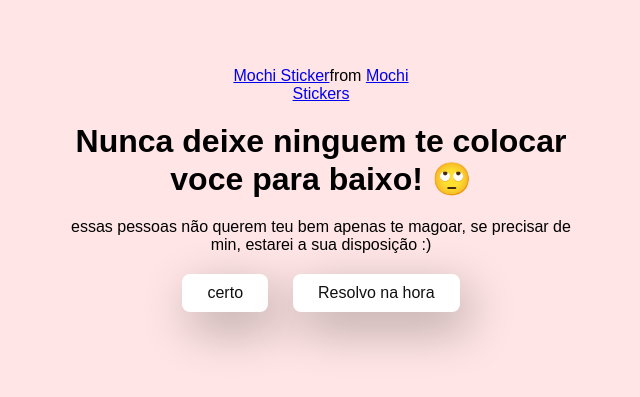
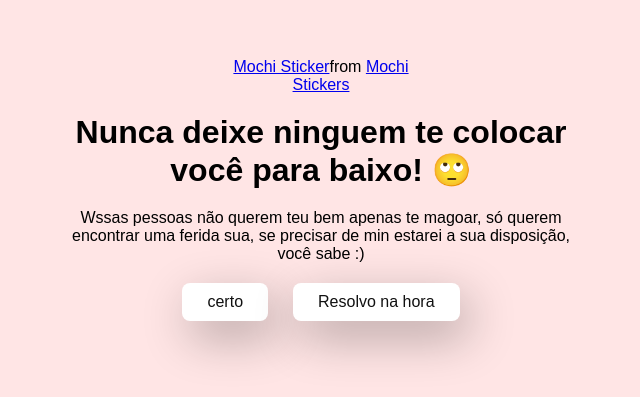
Before and after one commit to felipetaua/secreto, a plain HTML site: page no1.html in a window 1280 px wide. Shown: the part 211-608 px from the top of the page, without its empty margins (319-959 px from the left). Drawn offline with Linux system fonts and the light colour scheme; a script that the page names is missing.

Commit message:
Update no1.html

```diff
--- a/no1.html
+++ b/no1.html
@@ -25,9 +25,9 @@
         async
         src="https://tenor.com/embed.js"
       ></script>
-      <h1>Nunca deixe ninguem te colocar voce para baixo! 🙄</h1>
+      <h1>Nunca deixe ninguem te colocar você para baixo! 🙄</h1>
       <p>
-        essas pessoas não querem teu bem apenas te magoar, se precisar de min, estarei a sua disposição :)
+        Wssas pessoas não querem teu bem apenas te magoar, só querem encontrar uma ferida sua, se precisar de min estarei a sua disposição, você sabe :)
       </p>
 
       <div class="btn">
```
